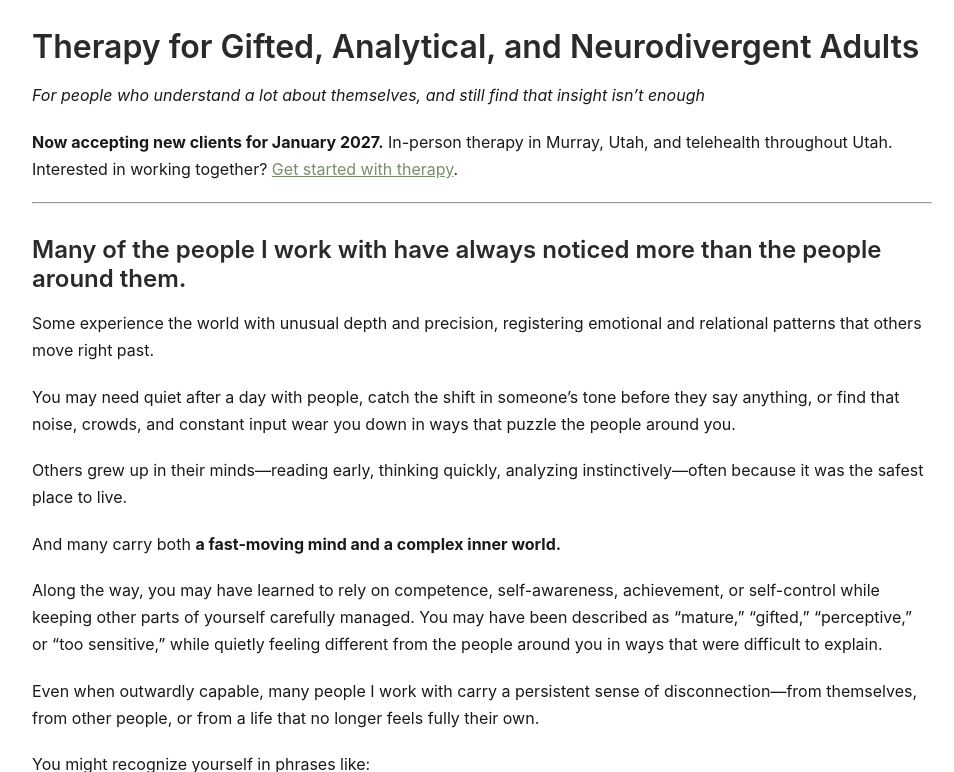
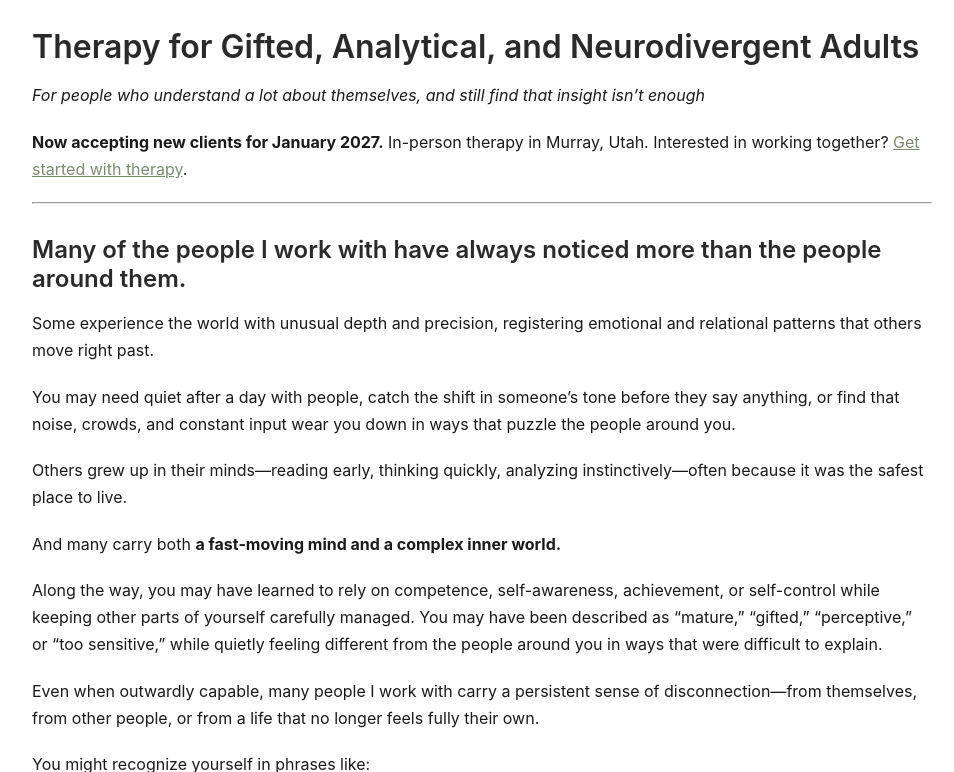
Before and after one commit to SaraRands/sararands-site, a Jekyll site: the page built from index.md, in a window 1280 px wide and 900 px high, scrolled down 395 px, cut to the strip 128-900 px from the top of the window. Shown: the whole strip, without its empty margins (158-1112 px from the left). Built offline with Jekyll 4.4.1, drawn with Linux system fonts in a browser that asks for light colours.

Commit message:
less telehealth

```diff
--- a/index.md
+++ b/index.md
@@ -1,7 +1,7 @@
 ---
 layout: default
 title: "Therapy for Gifted & Neurodivergent Adults | Salt Lake City"
-description: "Salt Lake City therapist for gifted, highly sensitive, and neurodivergent adults in-person in Murray, Utah, near Salt Lake City. Telehealth across Utah. NARM, ART, and KAP."
+description: "Salt Lake City therapist for gifted, highly sensitive, and neurodivergent adults in-person in Murray, Utah, near Salt Lake City. NARM, ART, and KAP."
 og_image: /assets/images/og-home.jpg
 ---
 
@@ -10,7 +10,7 @@ og_image: /assets/images/og-home.jpg
 # Therapy for Gifted, Analytical, and Neurodivergent Adults
 *For people who understand a lot about themselves, and still find that insight isn’t enough*
 
-**Now accepting new clients for January 2027.** In-person therapy in Murray, Utah, and telehealth throughout Utah. Interested in working together? [Get started with therapy](https://forms.gle/QYjkAWwUzHNbpDbXA).
+**Now accepting new clients for January 2027.** In-person therapy in Murray, Utah. Interested in working together? [Get started with therapy](https://forms.gle/QYjkAWwUzHNbpDbXA).
 
 ---
 
```
